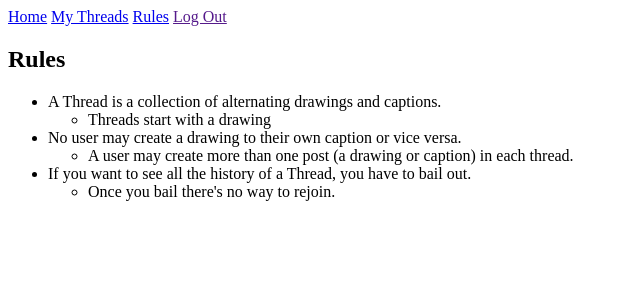
After one commit to muditg317/PictureTelephone, a Python web app: template templates/rules.html in a window 1280 px wide. The commit adds this page. Shown: the top 300 px of the page, without its empty margins (0-640 px from the left). Run offline with Jinja, Linux system fonts and the light colour scheme; the template is opened without the code that fills it, so the values that code supplies are empty.

Commit message:
css start plus rules page

```diff
--- a/handlers/ConfirmationNewThreadPage.py
+++ b/handlers/ConfirmationNewThreadPage.py
@@ -8,7 +8,6 @@ from io import BytesIO
 from PIL import Image
 from StringIO import StringIO
 import base64
-
 from io import BytesIO
 from PIL import Image
 from StringIO import StringIO
--- a/handlers/MyThreadsPage.py
+++ b/handlers/MyThreadsPage.py
@@ -25,7 +25,7 @@ class MyThreadsPage(webapp2.RequestHandler):
             bailed_threads = []
             for thread in thread_entity_list:
                 thread_key = thread.key
-                edit_entity_list = Edit.query().filter(Edit.thread==thread_key).filter(Edit.user==teleUser.key).fetch()
+                edit_entity_list = Edit.query().filter(Edit.thread==thread_key).fetch()
                 if edit_entity_list:
                     edit_entity_list.sort(key=lambda x: x.addition.get().date)
                     edits_by_thread[str(thread_key.id())]=edit_entity_list
--- a/main.py
+++ b/main.py
@@ -14,6 +14,7 @@ from handlers.EditDrawingPage import EditDrawingPage
 from handlers.EditCaptionPage import EditCaptionPage
 from handlers.DrawingsHandler import DrawingsHandler
 from seed_teleDrawing_db import seed_db
+from handlers.RulesPage import RulesPage
 
 
 class SeedDB(webapp2.RequestHandler):
@@ -35,4 +36,5 @@ app = webapp2.WSGIApplication([
     ('/edit-drawing', EditDrawingPage),
     ('/edit-caption', EditCaptionPage),
     ("/drawings",DrawingsHandler),
+    ("/rules",RulesPage),
 ], debug=True)
--- a/templates/bail.html
+++ b/templates/bail.html
@@ -9,7 +9,8 @@
       <!--insert teledrawing icon-->
       <a href="/home">Home</a> <!--tab 1-->
       <a href="/my-threads">My Threads</a><!--tab 2-->
-      <a href="{{logout_url}}">log out</a>
+      <a href='/rules'>Rules</a>
+      <a href="{{logout_url}}">Log Out</a>
     </div>
     <div class='title_block'>
       <h1>The Complete Thread!</h1>
--- a/templates/home.html
+++ b/templates/home.html
@@ -9,7 +9,8 @@
       <!--insert teledrawing icon-->
       <a href="/home">Home</a> <!--tab 1-->
       <a href="/my-threads">My Threads</a><!--tab 2-->
-      <a href="{{logout_url}}">log out</a>
+      <a href='/rules'>Rules</a>
+      <a href="{{logout_url}}">Log Out</a>
     </div>
     <div class='title_block'>
       <h1>Hi, {{user_info.username}}! Choose a Thread</h1>
--- a/templates/my-threads.html
+++ b/templates/my-threads.html
@@ -9,7 +9,8 @@
       <!--insert teledrawing icon-->
       <a href="/home">Home</a> <!--tab 1-->
       <a href="/my-threads">My Threads</a><!--tab 2-->
-      <a href="{{logout_url}}">log out</a>
+      <a href='/rules'>Rules</a>
+      <a href="{{logout_url}}">Log Out</a>
     </div>
     <div class='title_block'>
       <h1>Your Threads!</h1>
--- /dev/null
+++ b/templates/rules.html
@@ -0,0 +1,31 @@
+<!DOCTYPE html>
+<html lang="en" dir="ltr">
+  <head>
+    <meta charset="utf-8">
+    <title>Rules</title>
+  </head>
+  <body>
+    <div class="nav_bar">
+      <!--insert teledrawing icon-->
+      <a href="/home">Home</a> <!--tab 1-->
+      <a href="/my-threads">My Threads</a><!--tab 2-->
+      <a href='/rules'>Rules</a>
+      <a href="{{logout_url}}">Log Out</a>
+    </div>
+    <h2>Rules</h2>
+    <ul>
+      <li>A Thread is a collection of alternating drawings and captions.</li>
+        <ul>
+          <li>Threads start with a drawing</li>
+        </ul>
+      <li>No user may create a drawing to their own caption or vice versa.</li>
+      <ul>
+        <li>A user may create more than one post (a drawing or caption) in each thread.</li>
+      </ul>
+      <li>If you want to see all the history of a Thread, you have to bail out.</li>
+        <ul>
+          <li>Once you bail there's no way to rejoin.</li>
+        </ul>
+    </ul>
+  </body>
+</html>
```
Also changed, not shown: handlers/RulesPage.py (added, +21 -0 lines), static/css/welcome.css (+23 -0 lines), templates/welcome.html (+6 -4 lines).
